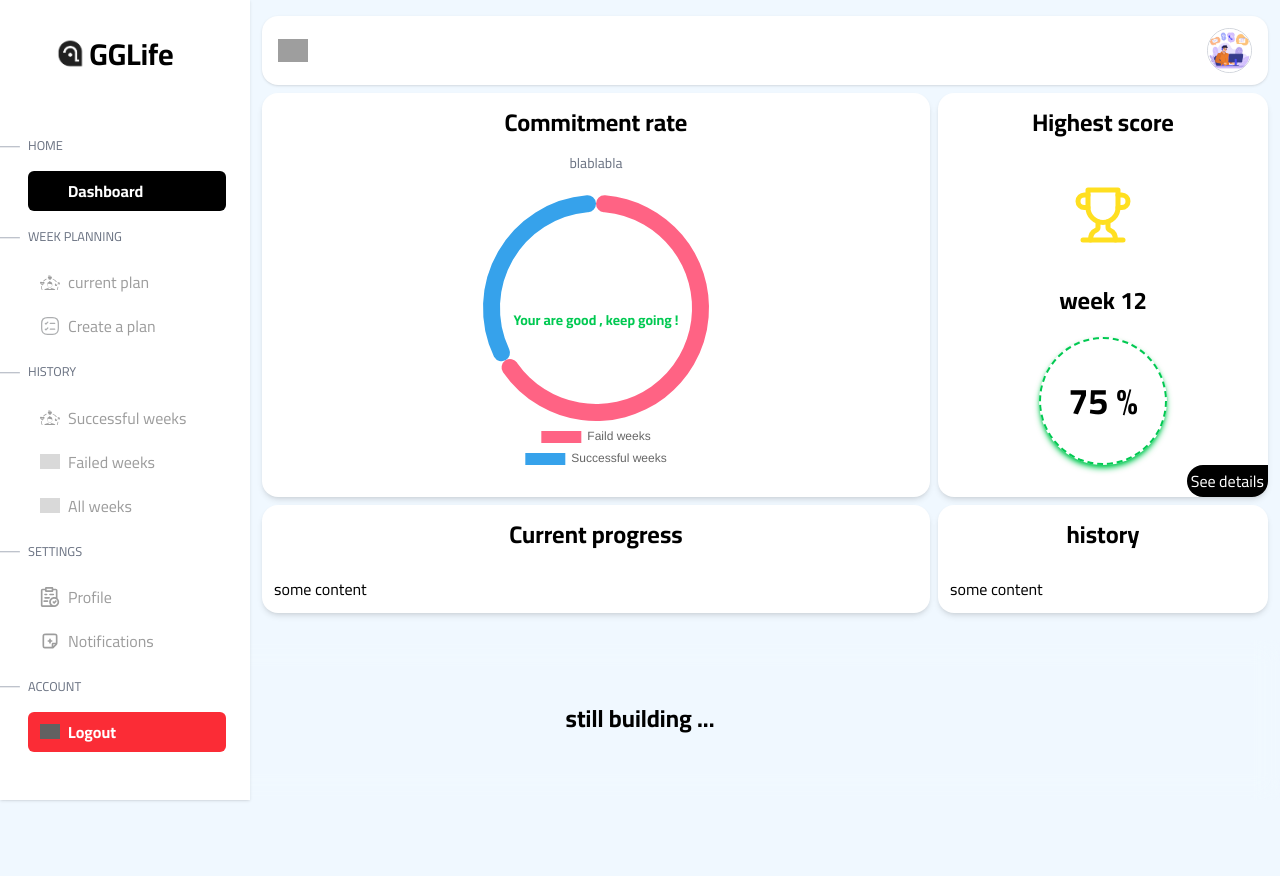
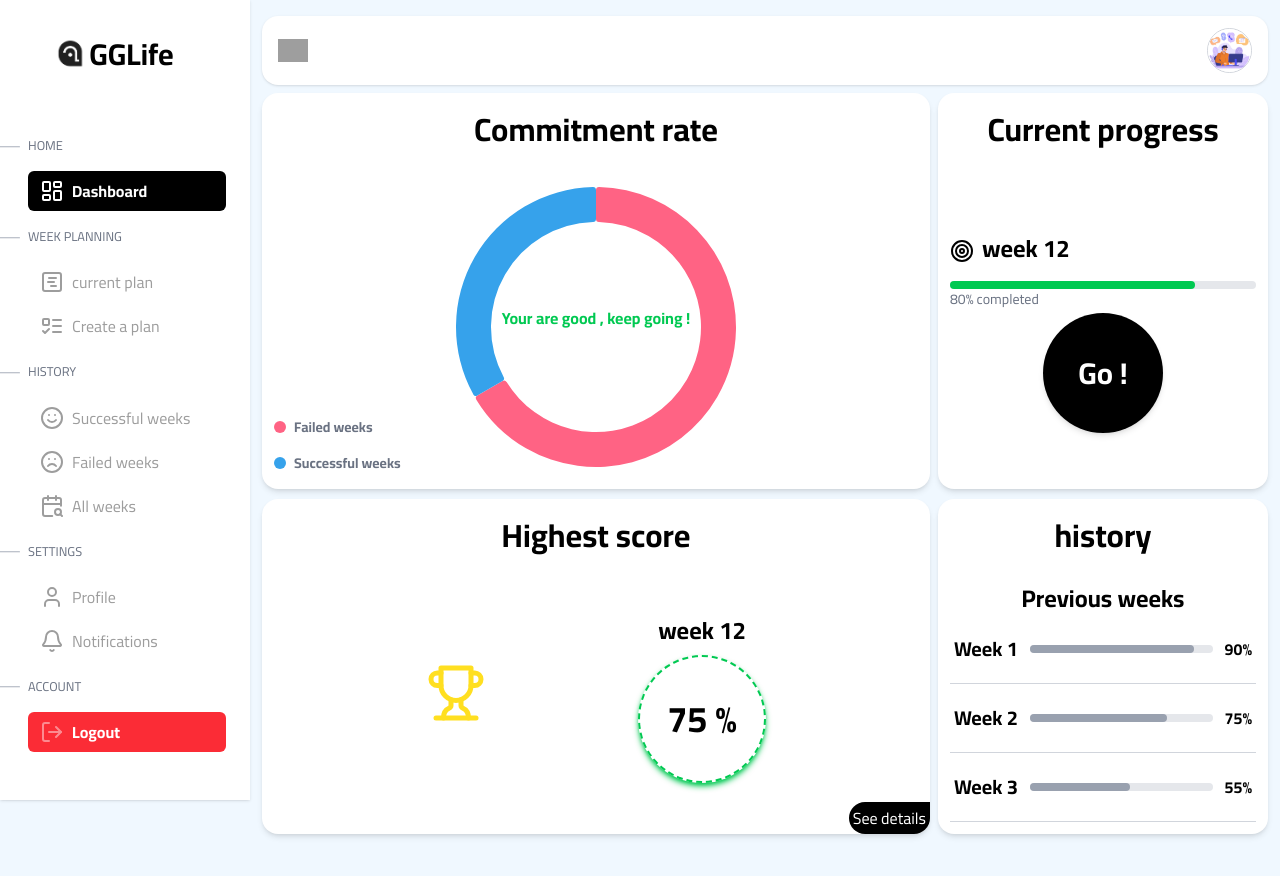
Before and after one commit to Amar-Dev1/GGLifeUI, a React (Vite) app: page /dashboard in a window 1280 px wide. Shown: the top 876 px of the page. Before the commit the page ends 800 px from the top, so only its background shows below. Built offline with nearby package versions, Linux system fonts and the light colour scheme; grey boxes are pictures that could not be loaded.

Commit message:
finished the home dashboard

```diff
--- a/src/pages/Dashboard/layout/components/Content.tsx
+++ b/src/pages/Dashboard/layout/components/Content.tsx
@@ -2,7 +2,7 @@ import React, { useEffect, useState } from "react";
 import { DashCard, GGlink } from "../../../..";
 import { Doughnut } from "react-chartjs-2";
 import { Chart as ChartJS, ArcElement, Tooltip, Legend } from "chart.js";
-import { Trophy } from "lucide-react";
+import { Trophy, Target } from "lucide-react";
 
 const MainContent: React.FC = () => {
   // chart
@@ -16,24 +16,24 @@ const MainContent: React.FC = () => {
         backgroundColor: ["#ff6384", "#36a2eb"], // Colors
         hoverBackgroundColor: ["#ff4f75", "#2b90d9"], // Hover colors
         borderWidth: 0,
-        borderRadius: 20,
+        borderRadius: 3,
       },
     ],
   };
-
 
   const options = {
     responsive: true,
     plugins: {
       legend: {
-        position: "bottom" as const,
+        // position: "bottom" as const,
+        display: false,
       },
       title: {
         display: true,
         text: "Poll Results",
       },
     },
-    cutout: "85%",
+    cutout: "75%",
     layout: {
       padding: 10,
     },
@@ -43,12 +43,14 @@ const MainContent: React.FC = () => {
   type status = "good" | "bad";
   const [rate, setRate] = useState<status | null>(null);
   const [highestScore, setHighestScore] = useState<number | null>(null);
+  const [history, setHistory] = useState<number[] | null>([]);
 
   const [isAnimating, setIsAnimating] = useState(false);
 
   useEffect(() => {
-    setRate('good');
+    setRate("good");
     setHighestScore(75);
+    setHistory([90, 75, 55]);
     setIsAnimating(true);
     setTimeout(() => {
       setIsAnimating(false);
@@ -56,20 +58,34 @@ const MainContent: React.FC = () => {
   }, [highestScore]);
 
   return (
-    <div id="content">
+    <div id="content" className="content min-h-screen flex flex-col ">
       <div className="grid grid-cols-1 lg:grid-cols-12 gap-2">
         <div className="lg:col-span-8">
           <DashCard
             cardTitle="Commitment rate"
-            cardDes="blablabla"
-            cardClassName="average-rate-card"
+            cardClassName="average-rate-card relative"
           >
+            <div className="custom-legend flex flex-col justify-center gap-4 mb-4 absolute bottom-0">
+              <div className="flex items-center gap-2">
+                <span className="w-3 h-3 bg-[#ff6384] rounded-full"></span>
+                <span className="text-sm font-bold text-gray-500">
+                  Failed weeks
+                </span>
+              </div>
+              <div className="flex items-center gap-2">
+                <span className="w-3 h-3 bg-[#36a2eb] rounded-full"></span>
+                <span className="text-sm font-bold text-gray-500">
+                  Successful weeks
+                </span>
+              </div>
+            </div>
+
             <div className="statistics justify-items-center relative">
               <div
-                className={`status flex justify-center items-center absolute top-[45%] left-1/2 -translate-x-1/2 -translate-y-1/2 w-[90%] h-[90%] rounded-full`}
+                className={`status flex justify-center items-center absolute top-[47%] left-1/2 -translate-x-1/2 -translate-y-1/2 w-[90%] h-[90%] rounded-full`}
               >
                 {rate === "good" ? (
-                  <span className="text-sm lg:textlg text-green-500 font-bold">
+                  <span className="text-md lg:textlg text-green-500 font-bold">
                     Your are good , keep going !
                   </span>
                 ) : (
@@ -78,24 +94,54 @@ const MainContent: React.FC = () => {
                   </span>
                 )}
               </div>
-              <div className="chart-wrapper h-full!">
-                <Doughnut data={data} options={options} className="" />
+              <div className="chart-wrapper h-full! flex justify-center items-center">
+                <Doughnut
+                  data={data}
+                  options={options}
+                  className="w-[300px]! h-[300px]!"
+                />
               </div>
             </div>
           </DashCard>
         </div>
         <div className="lg:col-span-4">
+          <DashCard cardTitle="Current progress" cardClassName="flex flex-col">
+            <div className="wrapper grow flex flex-col justify-center">
+              <div className="current-week">
+                <h2 className="week font-bold text-xl lg:text-2xl my-4">
+                  <Target className="inline mr-2" />
+                  week 12
+                </h2>
+              </div>
+              <div className="progress-bar w-full h-2 bg-gray-200 rounded-full">
+                <div
+                  className={`progress-value h-full bg-green-500 rounded-full w-[80%] transition-all`}
+                ></div>
+              </div>
+              <span className="text-sm text-gray-500">80% completed</span>
+
+              <GGlink
+                title="Go !"
+                className="text-white font-bold w-[120px]! h-[120px]! flex! justify-center items-center text-2xl lg:text-3xl rounded-full! mx-auto shadow-md!"
+              />
+            </div>
+          </DashCard>
+        </div>
+      </div>
+      <div className="relative grid grid-col-1 lg:grid-cols-12 gap-2 mt-2.5">
+        <div className="lg:col-span-8">
           <DashCard
             cardTitle="Highest score"
-            cardClassName="highest-score-card relative lg:flex lg:flex-col lg:justify-center lg:items-center"
+            cardClassName="highest-score-card relative lg:flex lg:flex-col lg:justify-center"
           >
-            <div className="score flex-1 flex flex-col items-center justify-evenly">
+            <div className="score grow flex flex-col lg:flex-row items-center justify-evenly">
               <Trophy size={60} className="text-yellow-300 mb-5" />
+              <div className="score-wrapper">
                 <h2 className="week font-bold text-lg lg:text-2xl text-center">
                   week 12
                 </h2>
                 <div
-                className={`w-32 h-32 rounded-full flex justify-center items-center shadow-md shadow-green-500 relative before:absolute before:content-[''] before:w-full before:h-full before:border-2 before:border-dashed before:border-green-500 before:rounded-full before:z-10 transition-all duration-900  ${
+                  className={`w-32 h-32 my-5 lg:my-2 rounded-full flex justify-center items-center shadow-md shadow-green-500 relative before:absolute before:content-[''] before:w-full before:h-full before:border-2 before:border-dashed before:border-green-500 before:rounded-full before:z-10 transition-all duration-900  ${
                     isAnimating
                       ? "scale-125 before:animate-spin before:[animation-duration:0.1s]!"
                       : "scale-100 before:animated-none"
@@ -106,27 +152,48 @@ const MainContent: React.FC = () => {
                   </span>
                 </div>
               </div>
-            <GGlink takeTo={'#'} title="See details" className="absolute right-0 bottom-0 text-white m-0! p-1! rounded-tr-2xl hover:translate-y-0! "/>
-          </DashCard>
             </div>
-      </div>
-      <div className="relative grid grid-col-1 lg:grid-cols-12 gap-2 mt-2">
-                <div className="overlay fixed bottom-0 right-0 w-full h-[20%] bg-[rgba(33, 33, 33, 0.5)] backdrop-blur-md z-[999] flex justify-center items-center"><h1 className='font-bold text-2xl animate-bounce'>still building ...</h1></div>
-
-        <div className="lg:col-span-8">
-          <DashCard
-            cardTitle="Current progress"
-            cardClassName="current progress"
-          >
-            some content
-          </DashCard>
-        </div>
-        <div className="lg:col-span-4">
-          <DashCard cardTitle="history" cardClassName="history-card">
-            some content
+            <GGlink
+              takeTo={"#"}
+              title="See details"
+              className="absolute right-0 bottom-0 text-white m-0! p-1! rounded-tr-2xl hover:translate-y-0! "
+            />
           </DashCard>
         </div>
 
+        <div className="lg:col-span-4">
+          <DashCard
+            cardTitle="history"
+            cardClassName="history-card flex flex-col"
+          >
+            <div className="history grow flex flex-col items-center justify-evenly">
+              <h2 className="week font-bold text-lg lg:text-2xl text-center">
+                Previous weeks
+              </h2>
+              <div className="history-list w-full h-full overflow-y-auto flex flex-col justify-center ">
+                <ul>
+                  {history?.map((week, index) => (
+                    <li
+                      key={index}
+                      className="flex justify-between items-center py-5 px-1 border-b border-gray-300 gap-3"
+                    >
+                      <span className="text-xl lg:2xl font-bold">
+                        Week {index + 1}
+                      </span>
+                      <div className="progress-bar grow h-2 bg-gray-200 rounded-full">
+                        <div
+                          className={`progress-value h-full rounded-full transition-all bg-gray-400`}
+                          style={{ width: `${week}%` }}
+                        ></div>
+                      </div>
+                      <span className="font-bold">{week}%</span>
+                    </li>
+                  ))}
+                </ul>
+              </div>
+            </div>
+          </DashCard>
+        </div>
       </div>
     </div>
   );
--- a/src/pages/Dashboard/layout/components/DashCard.tsx
+++ b/src/pages/Dashboard/layout/components/DashCard.tsx
@@ -12,7 +12,7 @@ const DashCard: React.FC<DashCardProps> = ({ children, cardClassName, cardTitle,
     const { theme } = useTheme()
     return (
         <div className={`h-full! rounded-2xl p-3 shadow-md ${cardClassName} ${theme === 'dark' ? 'bg-[#2a2b3f] shadow-2xl text-white border border-gray-700' : 'bg-white '}`}>
-            <MainTitle head={cardTitle} bio={cardDes} headSize='24px' />
+            <MainTitle head={cardTitle} bio={cardDes} headSize='32px' />
             {children}
         </div>
     )
--- a/src/pages/Dashboard/layout/components/Item.tsx
+++ b/src/pages/Dashboard/layout/components/Item.tsx
@@ -1,9 +1,9 @@
-import { Link } from 'react-router-dom';
-import { useTheme } from '../../../../components/ThemeProvider';
+import React, { ReactElement } from "react";
+import { Link } from "react-router-dom";
+import { useTheme } from "../../../../components/ThemeProvider";
 
 export interface ItemProps {
   title: string;
-    icon: string;
   route?: string;
   iconWidth?: string;
   iconHeight?: string;
@@ -12,16 +12,53 @@ export interface ItemProps {
   itemClass?: string;
   iconStyle?: React.CSSProperties;
   titleStyle?: React.CSSProperties;
+  icon: React.ReactNode;
+  iconClass?: string;
 }
 
-const Item: React.FC<ItemProps> = ({ title, icon, route = '#', iconWidth = '20px', iconHeight, isActive, onClick, itemClass, iconStyle, titleStyle }) => {
+const Item: React.FC<ItemProps> = ({
+  title,
+  route = "#",
+  isActive,
+  onClick,
+  itemClass,
+  titleStyle,
+  icon,
+  iconClass,
+}) => {
   const { theme } = useTheme();
+
+  const computedIconClass = iconClass
+    ? iconClass
+    : `opacity-45 ${isActive ? "text-white opacity-100" : ""} ${
+        theme === "dark" ? "text-white" : ""
+      }`;
+
+  const clonedIcon = React.isValidElement(icon)
+    ? React.cloneElement(icon as ReactElement<any>, {
+        className: computedIconClass,
+      })
+    : null;
+
   return (
-        <Link to={`${route}`} className={`item my-1 py-2 px-3 rounded-md flex items-center text-black opacity-85 transition-all ${isActive ? 'bg-black opacity-100' : ''} ${itemClass}`} onClick={onClick} >
-            <img src={icon} alt="" width={iconWidth} height={iconHeight} className={`icon opacity-45 ${isActive ? 'brightness-100 opacity-100' : ''} ${theme === 'dark' ? 'invert-100' : ''}`} style={iconStyle} />
-            <span className={`title mx-2 opacity-45 ${isActive ? 'text-white opacity-100' : ''} ${theme === 'dark' ? 'text-white' : ''}`} style={titleStyle}>{title}</span>
+    <Link
+      to={`${route}`}
+      className={`item my-1 py-2 px-3 rounded-md flex items-center text-black opacity-85 transition-all ${
+        isActive ? "bg-black opacity-100" : ""
+      } ${itemClass}`}
+      onClick={onClick}
+    >
+      <span>{clonedIcon}</span>
+      <span
+        className={`title mx-2 opacity-45 ${
+          isActive ? "text-white opacity-100" : ""
+        } ${theme === "dark" ? "text-white" : ""}`}
+        style={titleStyle}
+      >
+        {title}
+      </span>
     </Link>
-    )
-}
+  );
+};
 
 export default Item;
--- a/src/pages/Dashboard/layout/components/Sidebar.tsx
+++ b/src/pages/Dashboard/layout/components/Sidebar.tsx
@@ -1,16 +1,12 @@
 import React, { useState } from "react";
 import {
   Category,
-  gglifeLogo,
-  taskImg,
-  notImg,
-  habbitsImg,
-  logoutImg,
-  tasksImg,
-  panelmg,
-  historyImg,
-} from "../../../../index";
+  gglifeLogo
+}
+
+from "../../../../index";
 import { useTheme } from "../../../../components/ThemeProvider";
+import { SquareChartGantt, LayoutDashboard, ListTodo, Smile, Frown,CalendarSearch,User,Bell, LogOut} from "lucide-react";
 
 export interface SidebarProps {
   isClicked?: boolean;
@@ -52,9 +48,9 @@ const Sidebar: React.FC<SidebarProps> = ({
           items={[
             {
               title: "Dashboard",
-              icon: panelmg,
               onClick: () => setIsClicked(false),
               itemClass: "p-0 m-0 font-bold",
+              icon:<LayoutDashboard/>
             },
           ]}
           activeItem={activeItem}
@@ -65,13 +61,13 @@ const Sidebar: React.FC<SidebarProps> = ({
           items={[
             {
               title: "current plan",
-              icon: habbitsImg,
               onClick: () => setIsClicked(false),
+              icon:<SquareChartGantt/>
             },
             {
               title: "Create a plan",
-              icon: taskImg,
               onClick: () => setIsClicked(false),
+              icon:<ListTodo/>
             },
           ]}
           activeItem={activeItem}
@@ -82,18 +78,18 @@ const Sidebar: React.FC<SidebarProps> = ({
           items={[
             {
               title: "Successful weeks",
-              icon: habbitsImg,
               onClick: () => setIsClicked(false),
+              icon:<Smile/>,
             },
             {
               title: "Failed weeks",
-              icon: historyImg,
               onClick: () => setIsClicked(false),
+              icon:<Frown/>
             },
             {
               title: "All weeks",
-              icon: historyImg,
               onClick: () => setIsClicked(false),
+              icon:<CalendarSearch/>
             },
           ]}
           activeItem={activeItem}
@@ -105,13 +101,13 @@ const Sidebar: React.FC<SidebarProps> = ({
           items={[
             {
               title: "Profile",
-              icon: tasksImg,
               onClick: () => setIsClicked(false),
+              icon:<User/>
             },
             {
               title: "Notifications",
-              icon: notImg,
               onClick: () => setIsClicked(false),
+              icon:<Bell/>
             },
           ]}
           activeItem={activeItem}
@@ -122,13 +118,13 @@ const Sidebar: React.FC<SidebarProps> = ({
           items={[
             {
               title: "Logout",
-              icon: logoutImg,
               itemClass: "bg-red-500 font-bold text-white opacity-100",
               isActive: true,
               onClick: () => setIsClicked(false),
               titleStyle: { opacity: "1" },
               iconStyle: { opacity: "1", filter: "invert(100)" },
               route: "/logout",
+              icon:<LogOut/>
             },
           ]}
           activeItem={activeItem}
```
Also changed, not shown: src/App.tsx (+15 -26 lines), src/pages/HomePage/HomePage.tsx (+29 -4 lines). Lines whose indentation alone changed are shown as unchanged.
